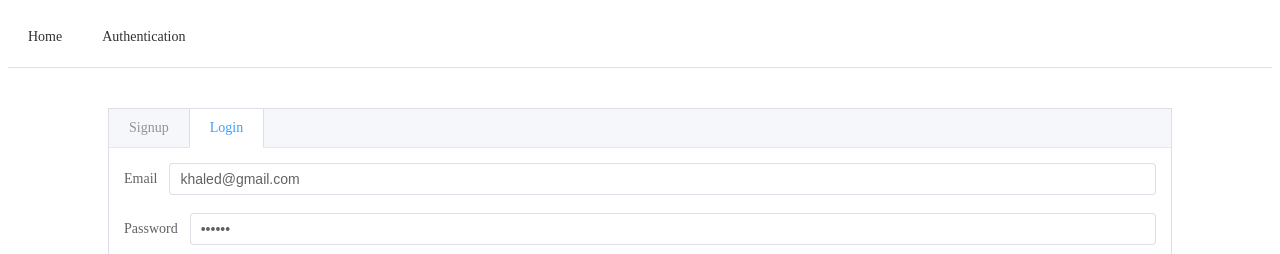
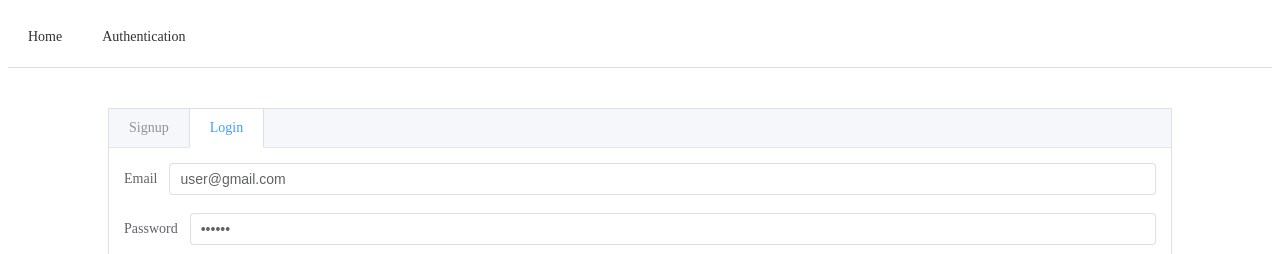
Before and after one commit to abdelmaksoudhassan/ecommerce-client, a Vue app: page /auth in a window 1280 px wide. Shown: the top 254 px of the page. Built offline with nearby package versions, Linux system fonts and the light colour scheme; no server answers.

Commit message:
Update login-form.vue

```diff
--- a/src/components/login-form.vue
+++ b/src/components/login-form.vue
@@ -28,7 +28,7 @@ export default{
         const authStore = useAuthStore()
         const cartStore = useCartStore()
         const user = reactive({
-            email:'khaled@gmail.com',
+            email:'user@gmail.com',
             password:'123456'
         })
         const errMsg = ref(null)
```
